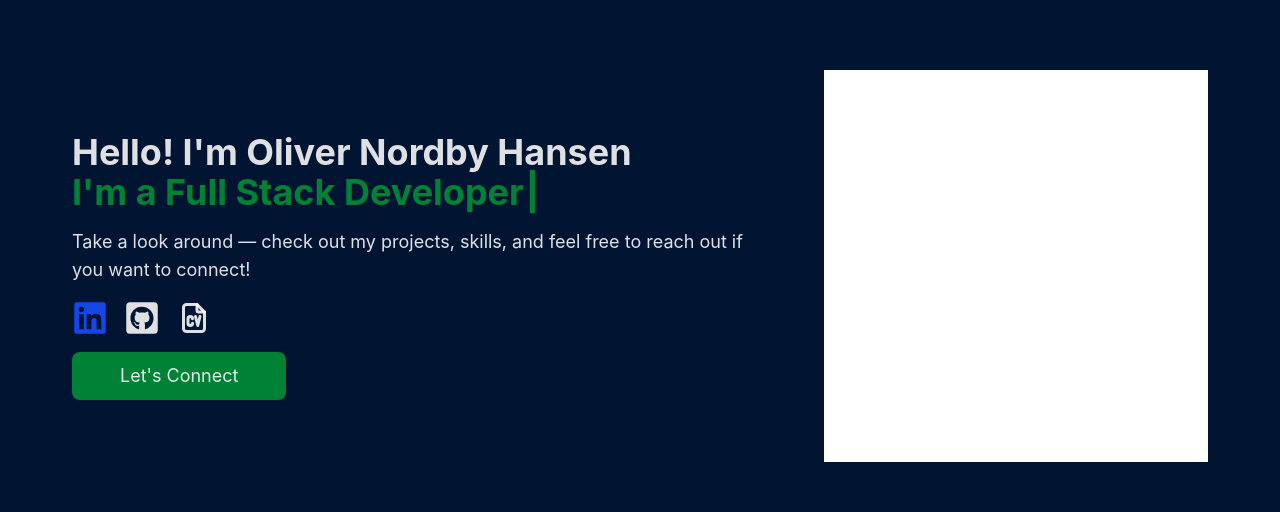
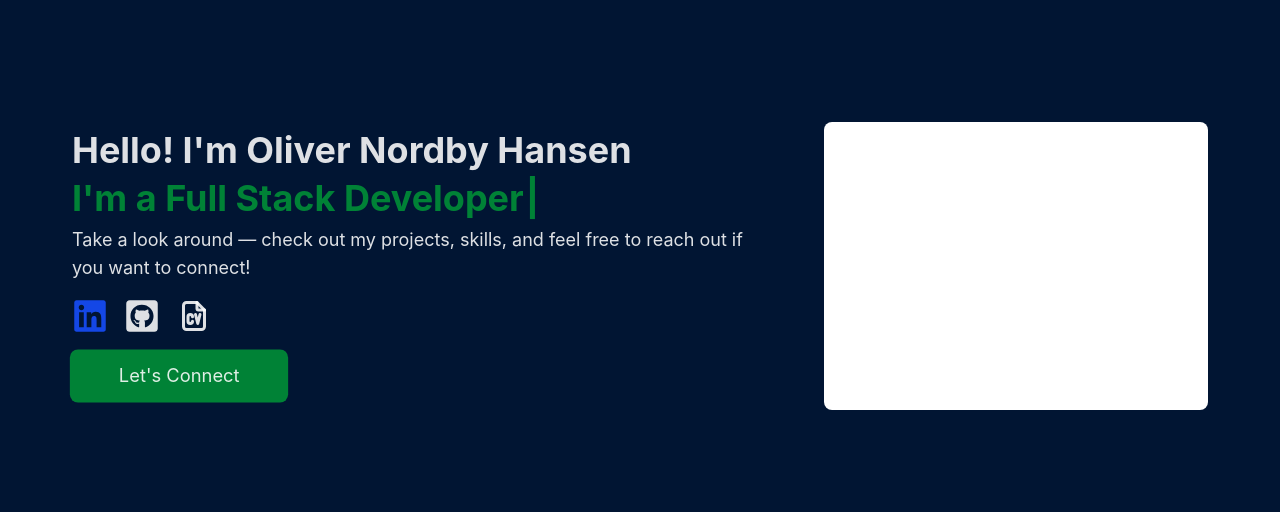
Before and after one commit to oliv6362/myportfolio, a React (Vite) app: page / in a window 1280 px wide. Shown: the part 134-646 px from the top of the page. Built offline with nearby package versions, Linux system fonts and the light colour scheme.

Commit message:
Refactor HomeSection to use framer-motion for animations;

```diff
--- a/src/components/organisms/homeSection.tsx
+++ b/src/components/organisms/homeSection.tsx
@@ -1,10 +1,15 @@
 import React from 'react';
+import { motion, useReducedMotion } from 'framer-motion';
 import image1 from '../../assets/images/placeholder.png';
 import Typewriter from '../atoms/typewriter';
 import Social from '../atoms/social';
 import Wave from 'react-wavify';
 
-const HomeSection: React.FC = () => {
+const containerVariants = { hidden: { opacity: 0 }, visible: { opacity: 1, transition: { when: 'beforeChildren', staggerChildren: 0.2 } } };
+const slideLeft = { hidden: { opacity: 0, x: -50 }, visible: { opacity: 1, x: 0, transition: { duration: 0.6, ease: 'easeOut' } } };
+const slideRight = { hidden: { opacity: 0, x: 50 }, visible: { opacity: 1, x: 0, transition: { duration: 0.6, ease: 'easeOut' } } };
+const fadeItem = { hidden: { opacity: 0, y: 20 }, visible: { opacity: 1, y: 0, transition: { duration: 0.5, ease: 'easeOut' } } };
+
 const titles = [
     ' Software Developer',
     ' Full Stack Developer',
@@ -14,42 +19,103 @@ const HomeSection: React.FC = () => {
     ' Back End Developer',
 ];
 
+/**
+ * Herosection component with:
+ * - Staggered entrance for headings, intro text, socials, button & image
+ * - Typewriter effect for titles
+ * - Pulsing “Let’s Connect” button
+ * - Static wave divider at the bottom
+ *
+ * Respects `prefers-reduced-motion`.
+ */
+const HomeSection: React.FC = () => {
+    const reduce = useReducedMotion();
+    const buttonHover = reduce
+        ? {}
+        : {
+            animate: { scale: [1, 1.05, 1] },
+            transition: {
+                repeat: Infinity,
+                duration: 2,
+                ease: 'easeInOut',
+                repeatDelay: 3,
+
+            },
+        };
+
+    const containerProps = reduce
+        ? {}
+        : { variants: containerVariants, initial: 'hidden', animate: 'visible' };
+
+    const itemProps = reduce ? {} : { variants: fadeItem };
+
     return (
-        <section id="home" className="bg-[#011533]">
-            <div className="flex mx-auto h-screen items-center justify-center">
-                <section className="max-w-2xl mr-20">
-                    <div>
-                        <h1 className="text-4xl font-bold ">Hello! I'm Oliver Nordby Hansen</h1>
-                        <h1 className="text-green-700 text-4xl font-bold ">I'm a
+        <motion.section
+            id="home"
+            className="bg-[#011533] overflow-hidden"
+            {...containerProps}
+        >
+            <div className="flex h-screen items-center justify-center">
+                <div className="max-w-2xl mr-20">
+                    <motion.h1
+                        className="text-4xl font-bold"
+                        variants={slideLeft}
+                    >
+                        Hello! I'm Oliver Nordby Hansen
+                    </motion.h1>
+
+                    <motion.h1
+                        className="mt-2 text-green-700 text-4xl font-bold"
+                        variants={slideRight}
+                    >
+                        I'm a{' '}
                         <Typewriter texts={titles} delay={50} infinite />
-                        </h1>
-                        <p className="text-lg mt-4">Take a look around — check out my projects, skills, and feel free to reach out if you want to connect!
-                        </p>
+                    </motion.h1>
+
+                    <motion.p className="mt-2 text-lg" {...itemProps}>
+                        Take a look around — check out my projects, skills, and feel free to
+                        reach out if you want to connect!
+                    </motion.p>
+
+                    <motion.div {...itemProps}>
+                        <Social />
+                    </motion.div>
+
+                    <motion.a
+                        href="#contact"
+                        className="mt-4 inline-block rounded-lg bg-green-700 px-12 py-3 text-lg transition-colors focus:shadow-outline hover:bg-green-900"
+                        {...itemProps}
+                        {...buttonHover}
+                        aria-label="Scroll to contact section"
+                        rel="noopener noreferrer"
+                    >
+                        Let's Connect
+                    </motion.a>
                 </div>
 
-                    <Social />
-
-                    <button className="mt-4">
-                        <a href="#contact" className="inline-flex items-center justify-center h-12 px-12 text-lg transition-colors duration-500 bg-green-700 hover:bg-green-900 rounded-lg focus:shadow-outline">Let's Connect</a>
-                    </button>
-                </section>
-
-                <div className="flex justify-center h-98 w-96 object-contain">
-                    <img src={image1} alt="placeholder" />
-                </div>
+                <motion.div className="w-96" {...itemProps}>
+                    <img
+                        src={image1}
+                        alt="Oliver’s portrait"
+                        className="rounded-lg w-full h-auto"
+                    />
+                </motion.div>
             </div>
 
-            <Wave fill='#051937'
-                paused={true}
+            <motion.div
+                className="overflow-hidden"
+                {...(reduce
+                    ? {}
+                    : { initial: { opacity: 0 }, animate: { opacity: 1 }, transition: { delay: 1, duration: 1 } })}
+            >
+                <Wave
+                    fill="#051937"
+                    paused
                     style={{ display: 'flex' }}
-                options={{
-                    height: 50,
-                    amplitude: 50,
-                    speed: 0.15,
-                    points: 3
-                }}
+                    options={{ height: 50, amplitude: 50, speed: 0.15, points: 3 }}
                 />
-        </section>
+            </motion.div>
+        </motion.section>
     );
 };
 
```
Lines whose indentation alone changed are shown as unchanged.
